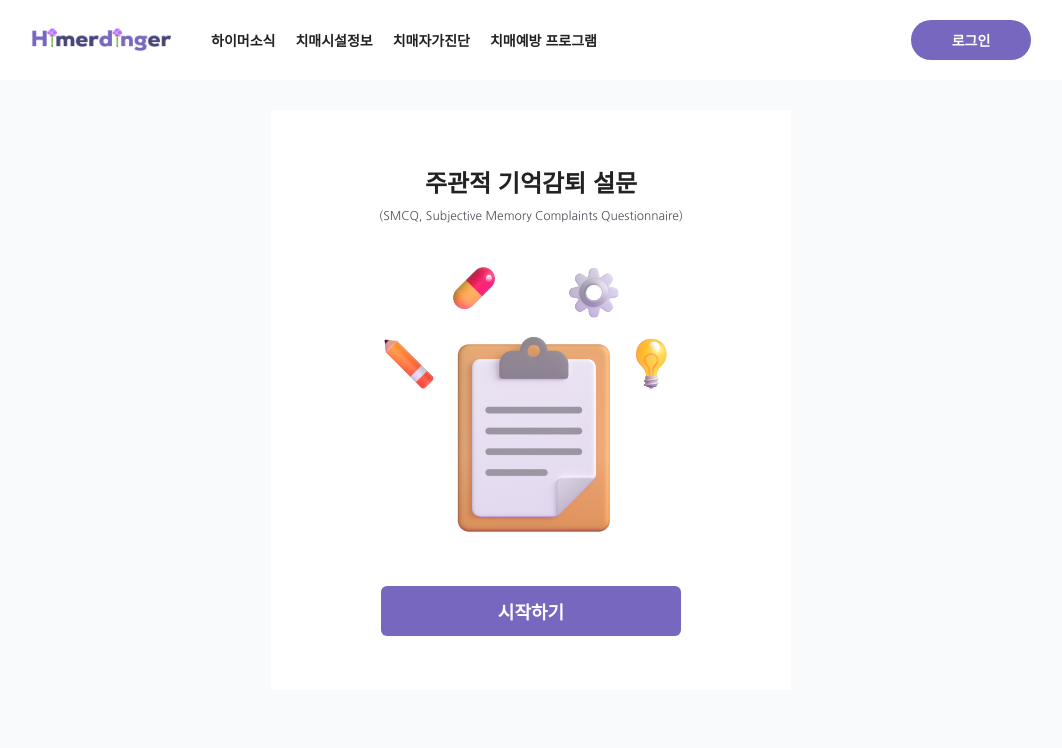
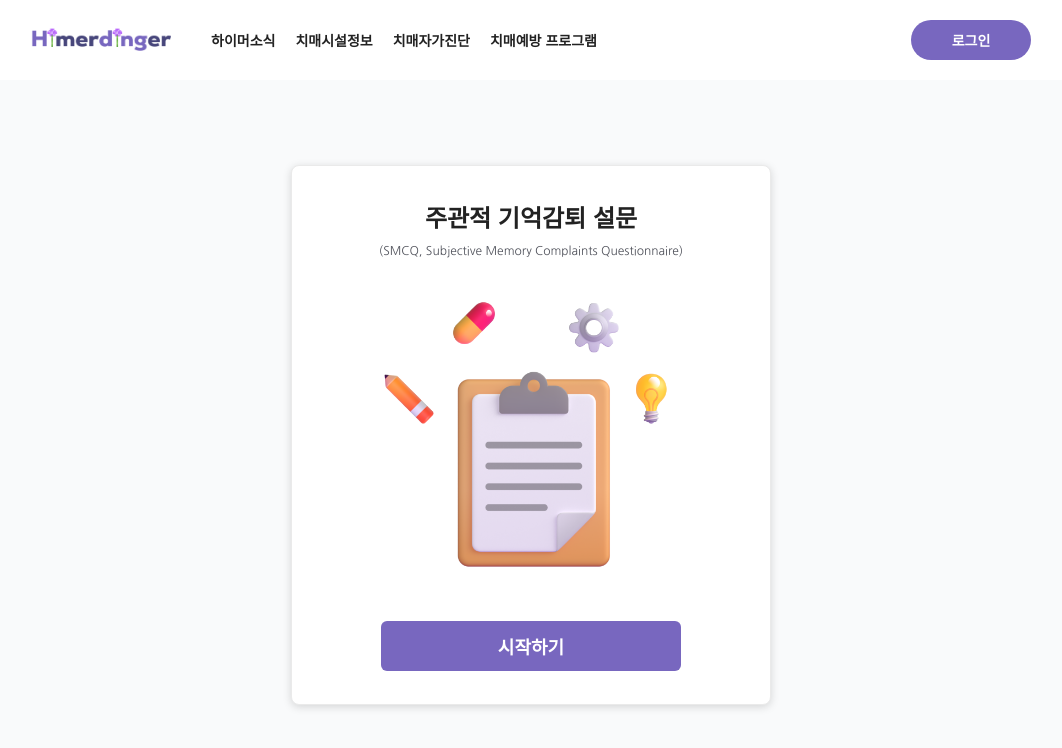
Before and after one commit to Heimerdinger-DSM/Heimerdinger-FrontEnd-V2, a Next.js app: page /smcq in a window 1280 px wide. Shown: the top 748 px of the page, without its empty margins (109-1171 px from the left). Built offline with nearby package versions, Linux system fonts and the light colour scheme.

Commit message:
[REFAC] main

```diff
--- a/components/smcq/main.tsx
+++ b/components/smcq/main.tsx
@@ -17,12 +17,16 @@ export default function Main() {
 }
 
 const Container = styled.div`
-  width: 520px;
-  height: 580px;
+  width: 480px;
+  height: 540px;
+  margin-top: 70px;
+  border: 1px solid ${theme.lightGrayColor};
+  border-radius: 8px;
   display: flex;
   align-items: center;
   justify-content: center;
   background-color: ${theme.whiteColor};
+  box-shadow: 0px 2px 8px rgba(0, 0, 0, 0.15);
 `;
 
 const Wrapper = styled.div`
```
